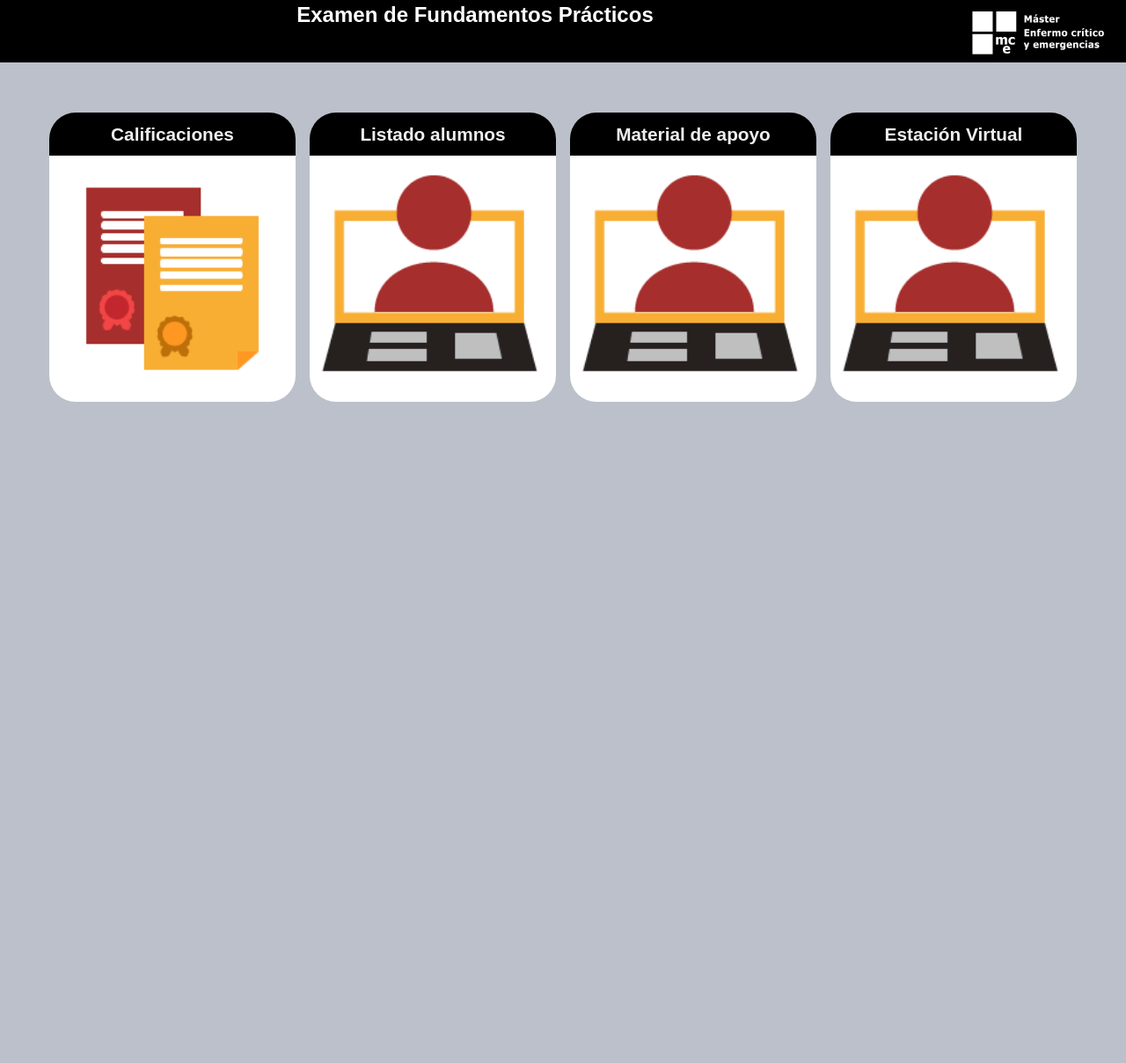
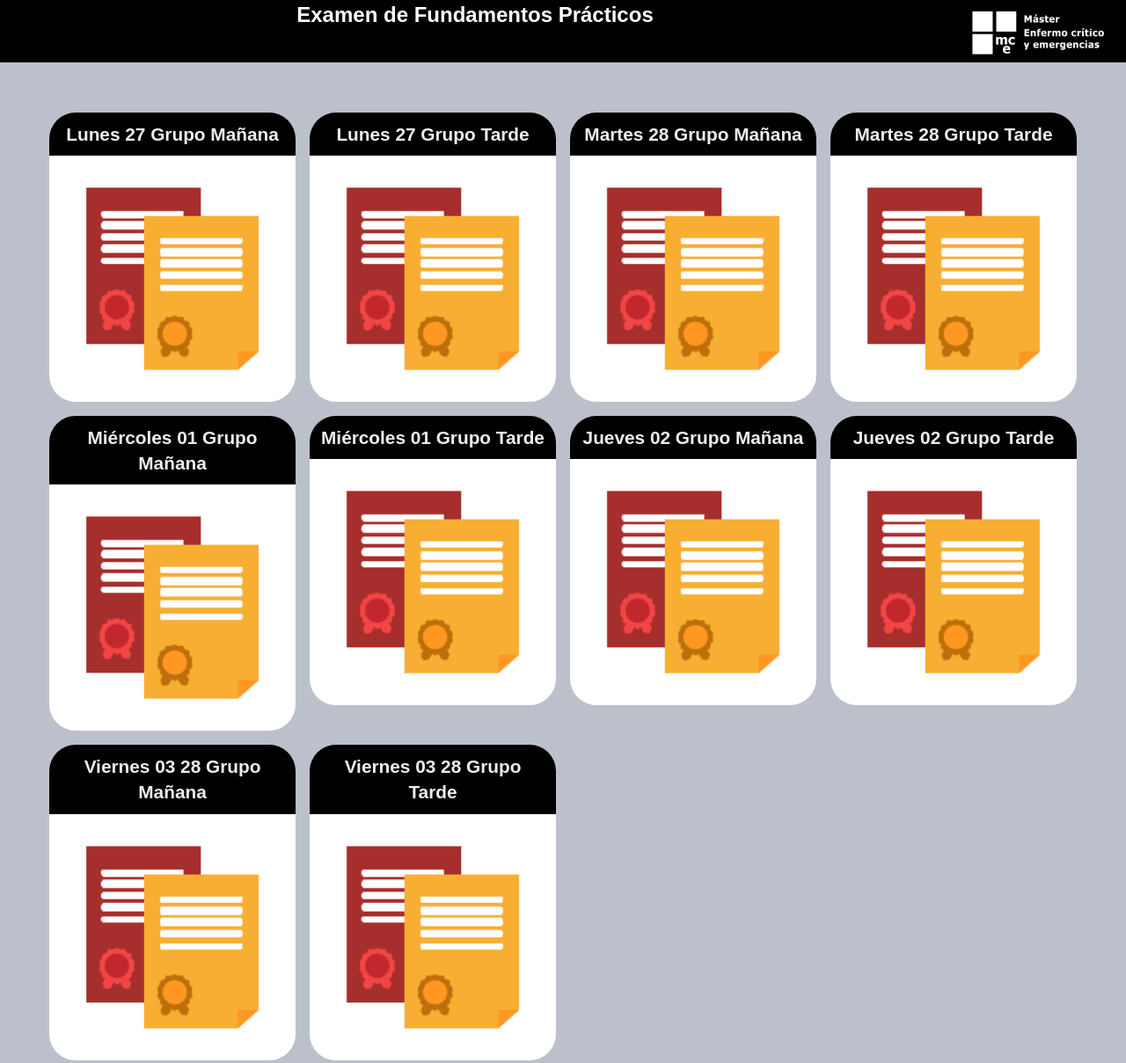
Before and after one commit to molro/efpmce, a plain HTML site: page calificaciones.html in a window 1280 px wide. Shown: the whole page at 88% size. Before the commit the page ends 800 px from the top, so only its background shows below. Drawn offline with Linux system fonts and the light colour scheme.

Commit message:
Days included

```diff
--- a/calificaciones.html
+++ b/calificaciones.html
@@ -23,14 +23,26 @@
 
         <div class="wrapper">
             <ul class="auto-grid grup">
-                <li class="items"><p class="title">Calificaciones</p>
+                <li class="items"><p class="title">Lunes 27 Grupo Mañana</p>
                    <a href="calificaciones.html"><img src="images/notas.png" class="image"></a></li>
-               <li class="items"><p class="title">Listado alumnos</p>
-                   <img src="images/logoelearning.png" class="image"></li>
-              <li class="items"><p class="title">Material de apoyo</p>
-                   <img src="images/logoelearning.png" class="image"></li>
-                <li class="items"><p class="title">Estación Virtual</p>
-                       <a href="zoom.html" target="_blank" ><img src="images/logoelearning.png" class="image"></a></li>
+                <li class="items"><p class="title">Lunes 27 Grupo Tarde</p>
+                    <a href="calificaciones.html"><img src="images/notas.png" class="image"></a></li>
+                <li class="items"><p class="title">Martes 28 Grupo Mañana</p>
+                    <a href="calificaciones.html"><img src="images/notas.png" class="image"></a></li>
+                <li class="items"><p class="title">Martes 28 Grupo Tarde</p>
+                    <a href="calificaciones.html"><img src="images/notas.png" class="image"></a></li>
+                <li class="items"><p class="title">Miércoles 01 Grupo Mañana</p>
+                    <a href="calificaciones.html"><img src="images/notas.png" class="image"></a></li>
+                <li class="items"><p class="title">Miércoles 01 Grupo Tarde</p>
+                    <a href="calificaciones.html"><img src="images/notas.png" class="image"></a></li>
+                <li class="items"><p class="title">Jueves 02 Grupo Mañana</p>
+                    <a href="calificaciones.html"><img src="images/notas.png" class="image"></a></li>
+                <li class="items"><p class="title">Jueves 02 Grupo Tarde</p>
+                    <a href="calificaciones.html"><img src="images/notas.png" class="image"></a></li>
+                <li class="items"><p class="title">Viernes 03 28 Grupo Mañana</p>
+                    <a href="calificaciones.html"><img src="images/notas.png" class="image"></a></li>
+                <li class="items"><p class="title">Viernes 03 28 Grupo Tarde</p>
+                    <a href="calificaciones.html"><img src="images/notas.png" class="image"></a></li>
             </ul>
         </div>
     <!-- <div class="wrapper">
--- a/grid.css
+++ b/grid.css
@@ -8,7 +8,7 @@
   }
 
   .auto-grid > * {
-    max-width: 400px;
+    max-width: 300px;
   }
 
   .auto-grid > * + * {
```
